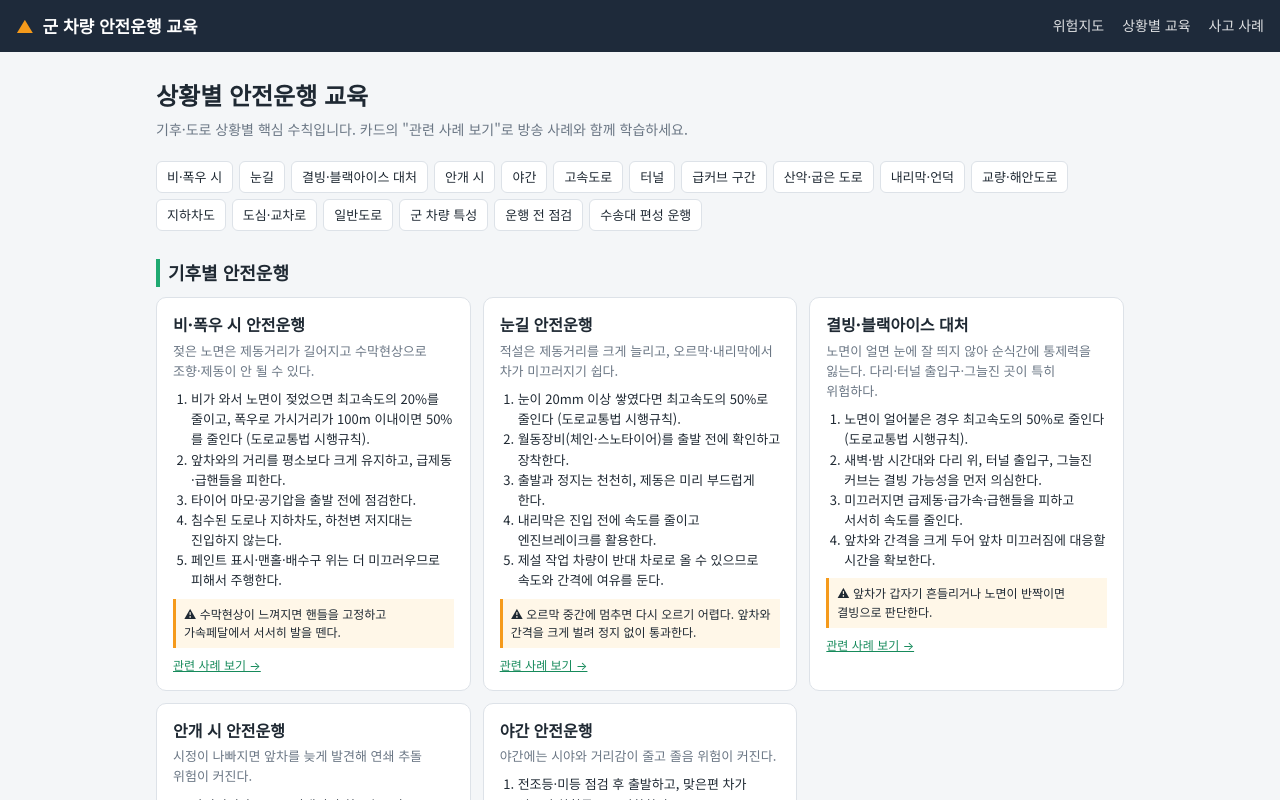
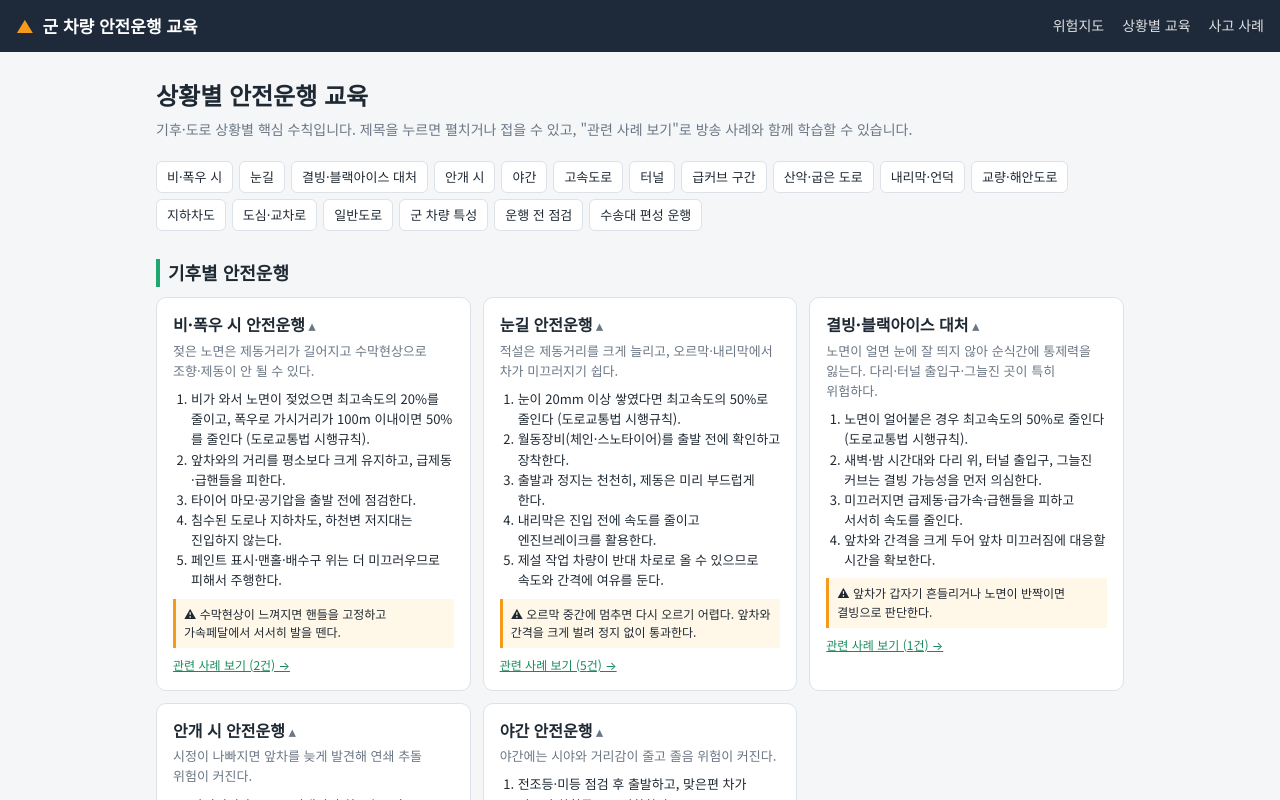
Before and after one commit to gizel1004/milsafe-drive, a Next.js app: page /learn in a window 1280 px wide. Shown: the top 800 px of the page. Built offline with nearby package versions, Linux system fonts and the light colour scheme; no server answers; the database is empty.

Commit message:
교육 카드 접기·사례 0건 처리

```diff
--- a/app/learn/page.tsx
+++ b/app/learn/page.tsx
@@ -1,5 +1,6 @@
 import Link from "next/link";
-import { getTips } from "@/lib/data";
+import LearnCollapse from "@/components/LearnCollapse";
+import { getCases, getTips } from "@/lib/data";
 import type { Tip } from "@/lib/types";
 
 export const revalidate = 300;
@@ -10,20 +11,29 @@ const GROUPS: { id: Tip["group"]; title: string }[] = [
   { id: "military", title: "군 차량 특화 수칙" },
 ];
 
+const short = (t: string) => t.replace(/(과)? ?안전운행$/, "").trim();
+
 export default async function Learn() {
-  const tips = await getTips();
+  const [tips, cases] = await Promise.all([getTips(), getCases()]);
+  const countFor = (t: Tip) =>
+    t.group === "weather"
+      ? cases.filter((c) => c.weather === t.key).length
+      : t.group === "road"
+        ? cases.filter((c) => c.road_type === t.key).length
+        : 0;
+
   return (
     <div className="page">
       <h1>상황별 안전운행 교육</h1>
-      <p className="lead">기후·도로 상황별 핵심 수칙입니다. 카드의 &quot;관련 사례 보기&quot;로 방송 사례와 함께 학습하세요.</p>
+      <p className="lead">기후·도로 상황별 핵심 수칙입니다. 제목을 누르면 펼치거나 접을 수 있고, &quot;관련 사례 보기&quot;로 방송 사례와 함께 학습할 수 있습니다.</p>
 
-      <div className="anchors">
+      <nav className="anchors" aria-label="교육 주제 바로가기">
         {tips.map((t) => (
           <a key={t.id} href={`#${t.key}`}>
-            {t.title.replace(/(과)? ?안전운행$/, "").trim()}
+            {short(t.title)}
           </a>
         ))}
-      </div>
+      </nav>
 
       {GROUPS.map((g) => (
         <section key={g.id}>
@@ -31,29 +41,35 @@ export default async function Learn() {
           <div className="cards">
             {tips
               .filter((t) => t.group === g.id)
-              .map((t) => (
-                <article className="card" id={t.key} key={t.id}>
+              .map((t) => {
+                const n = countFor(t);
+                return (
+                  <details className="card learn-card" id={t.key} key={t.id} open>
+                    <summary>
                       <h3>{t.title}</h3>
                       <p>{t.summary}</p>
+                    </summary>
                     <ol>
                       {t.steps.map((s) => (
                         <li key={s}>{s}</li>
                       ))}
                     </ol>
                     {t.caution && <div className="caution">⚠ {t.caution}</div>}
-                  {t.group !== "military" && (
-                    <Link
-                      className="more"
-                      href={`/cases?${t.group === "weather" ? "weather" : "road"}=${t.key}`}
-                    >
-                      관련 사례 보기 →
+                    {t.group !== "military" &&
+                      (n > 0 ? (
+                        <Link className="more" href={`/cases?${t.group === "weather" ? "weather" : "road"}=${t.key}`}>
+                          관련 사례 보기 ({n}건) →
                         </Link>
-                  )}
-                </article>
+                      ) : (
+                        <span className="more muted">관련 방송 사례 수집 중</span>
                       ))}
+                  </details>
+                );
+              })}
           </div>
         </section>
       ))}
+      <LearnCollapse />
     </div>
   );
 }
```
Lines whose indentation alone changed are shown as unchanged.
